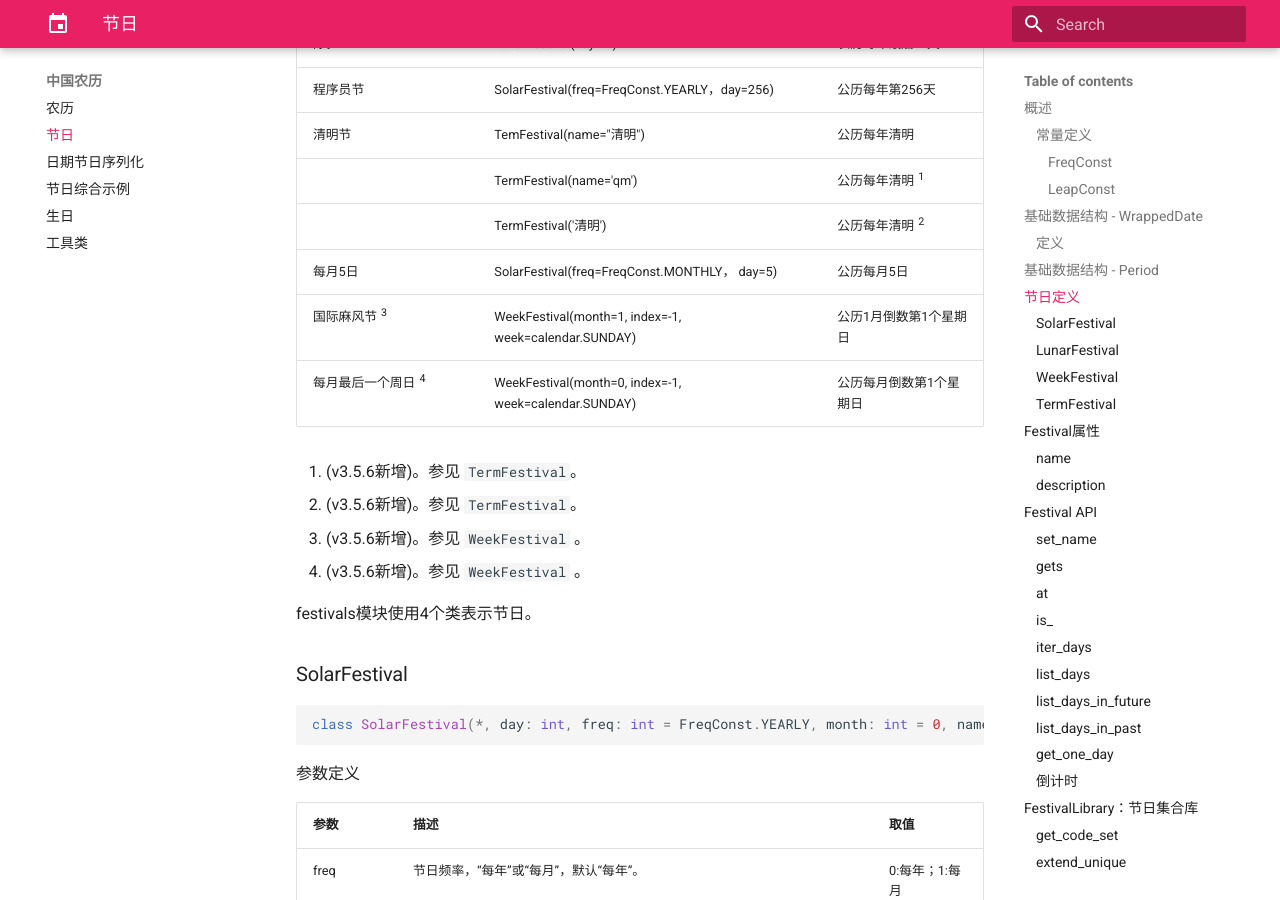
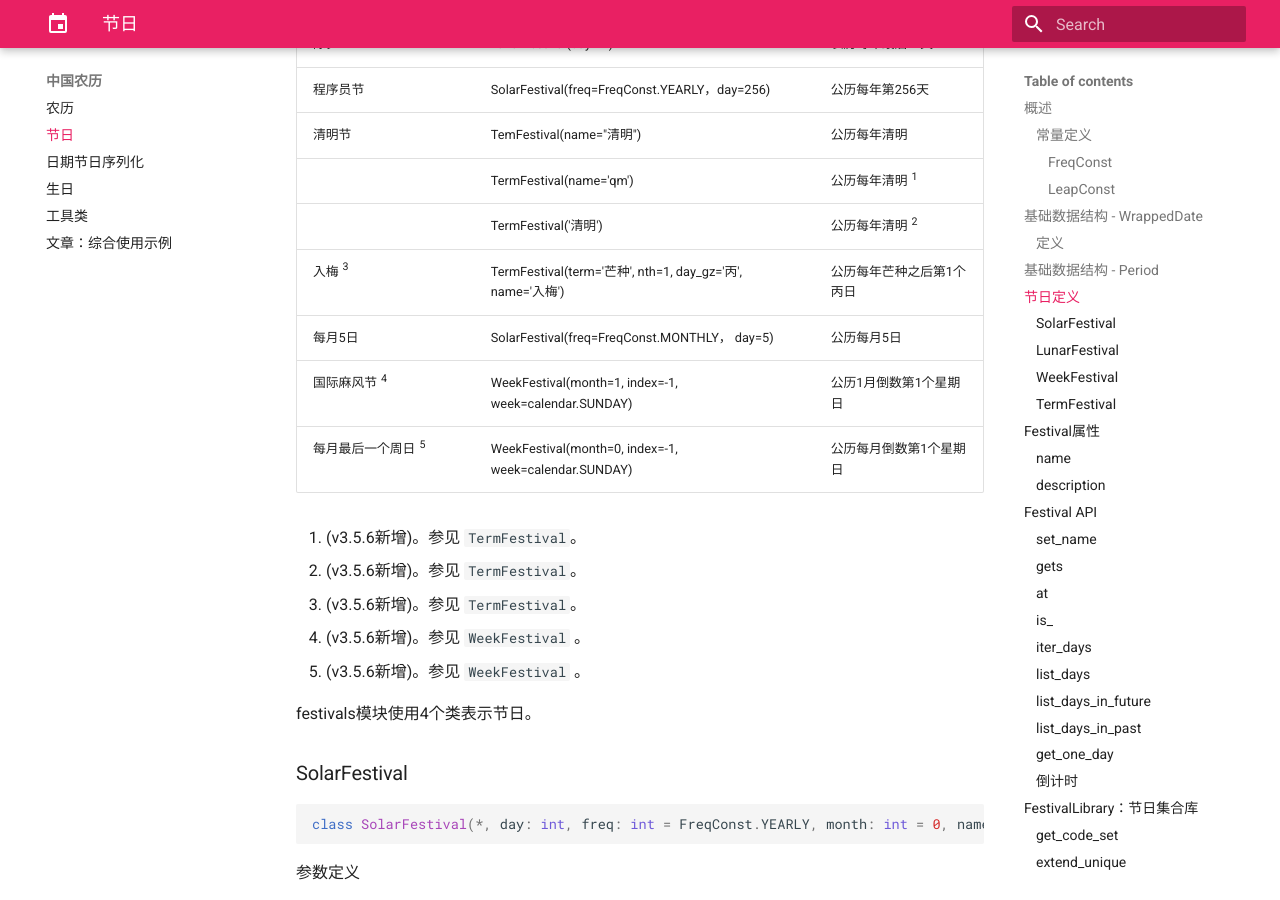
Before and after one commit to kinegratii/borax, an MkDocs documentation site: the page built from docs/guides/festivals2.md, in a window 1280 px wide and 900 px high, scrolled down 3388 px. Built offline with MkDocs 1.6.1 and Material for MkDocs 9.7.7, drawn with Linux system fonts in a browser that asks for light colours; some of the changed text lies outside the part shown.

Commit message:
:sparkles: Add nth for TermFestival #46

````diff
--- a/docs/guides/festivals2.md
+++ b/docs/guides/festivals2.md
@@ -110,23 +110,25 @@
 
 节日是对日期（公历和农历）的进一步抽象，Borax支持下列几种形式的节日。
 
-| 节日                          | 表示法                                                | 规范化描述                |
-| ----------------------------- | ----------------------------------------------------- | ------------------------- |
-| 元旦                          | SolarFestival(month=1, day=1)                         | 农历每年正月初一          |
-| 中秋节                        | LunarFestival(month=8, day=15)                        | 农历每年八月十五          |
-| 母亲节（每年5月第二个周日）   | WeekFestival(month=5, index=2, week=calendar.SUNDAY)  | 公历每年5月第2个星期日    |
-| 除夕                          | LunarFestival(day=-1)                                 | 农历每年最后一天          |
-| 程序员节                      | SolarFestival(freq=FreqConst.YEARLY，day=256)         | 公历每年第256天           |
-| 清明节                        | TemFestival(name="清明")                              | 公历每年清明              |
-|                               | TermFestival(name='qm')                               | 公历每年清明 <sup>1</sup> |
-|                               | TermFestival('清明')                                  | 公历每年清明 <sup>2</sup> |
-| 每月5日                       | SolarFestival(freq=FreqConst.MONTHLY， day=5)         | 公历每月5日               |
-| 国际麻风节 <sup>3</sup>       | WeekFestival(month=1, index=-1, week=calendar.SUNDAY) | 公历1月倒数第1个星期日    |
-| 每月最后一个周日 <sup>4</sup> | WeekFestival(month=0, index=-1, week=calendar.SUNDAY) | 公历每月倒数第1个星期日   |
+| 节日                          | 表示法                                                     | 规范化描述                |
+| ----------------------------- | ---------------------------------------------------------- | ------------------------- |
+| 元旦                          | SolarFestival(month=1, day=1)                              | 农历每年正月初一          |
+| 中秋节                        | LunarFestival(month=8, day=15)                             | 农历每年八月十五          |
+| 母亲节（每年5月第二个周日）   | WeekFestival(month=5, index=2, week=calendar.SUNDAY)       | 公历每年5月第2个星期日    |
+| 除夕                          | LunarFestival(day=-1)                                      | 农历每年最后一天          |
+| 程序员节                      | SolarFestival(freq=FreqConst.YEARLY，day=256)              | 公历每年第256天           |
+| 清明节                        | TemFestival(name="清明")                                   | 公历每年清明              |
+|                               | TermFestival(name='qm')                                    | 公历每年清明 <sup>1</sup> |
+|                               | TermFestival('清明')                                       | 公历每年清明 <sup>2</sup> |
+| 入梅 <sup>3</sup>             | TermFestival(term='芒种', nth=1, day_gz='丙', name='入梅') | 公历每年芒种之后第1个丙日 |
+| 每月5日                       | SolarFestival(freq=FreqConst.MONTHLY， day=5)              | 公历每月5日               |
+| 国际麻风节 <sup>4</sup>       | WeekFestival(month=1, index=-1, week=calendar.SUNDAY)      | 公历1月倒数第1个星期日    |
+| 每月最后一个周日 <sup>5</sup> | WeekFestival(month=0, index=-1, week=calendar.SUNDAY)      | 公历每月倒数第1个星期日   |
 
 
 
 1. (v3.5.6新增)。参见 `TermFestival`。
+2. (v3.5.6新增)。参见 `TermFestival`。
 2. (v3.5.6新增)。参见 `TermFestival`。
 2. (v3.5.6新增)。参见 `WeekFestival` 。
 2. (v3.5.6新增)。参见 `WeekFestival` 。
@@ -200,7 +202,7 @@
 v3.5.6以上。
 
 ```python
-class TermFestival(term: Union[int, str] = None, **kwargs)
+class TermFestival(term: Union[int, str] = None, nth: int = 0, day_gz: str = None, **kwargs
 ```
 
 v3.5.1-v3.5.5
@@ -223,11 +225,13 @@
 
 参数定义
 
-| 参数  | 描述                                       | 备注      |
-| ----- | ------------------------------------------ | --------- |
-| term  | 节气，取值节气序号、中文名称、拼音首字母。 | 3.5.6新增 |
-| index | 节气序号。                                 |           |
-| name  | 节气名称。                                 |           |
+| 参数   | 描述                                       | 备注      |
+| ------ | ------------------------------------------ | --------- |
+| term   | 节气，取值节气序号、中文名称、拼音首字母。 | 3.5.6新增 |
+| index  | 节气序号。                                 |           |
+| name   | 节气名称。                                 |           |
+| nth    | 计数，可取值负数，表示倒数计数。           |           |
+| day_gz | 天干或地支标签。                           |           |
 
 ## Festival属性
 
@@ -250,7 +254,7 @@
 from borax.calendars.festivals2 import SolarFestival, LunarFestival, WeekFestival
 
 print(SolarFestival(month=1, day=1).description) # '公历每年1月1日'
-print(SolarFestival(month=1, day=-1).description) # '公历每年1月倒数第1天'
+print(SolarFestival(month=1, day=-1).description) # '公历每年1月最后1天'
 print(SolarFestival(day=1).description) # '公历每年第1天'
 print(LunarFestival(month=1, day=1).description) # '农历每年正月初一'
 print(WeekFestival(month=5, index=2, week=calendar.SUNDAY, name='母亲节').description) # '公历5月第2个星期日'
--- a/mkdocs.yaml
+++ b/mkdocs.yaml
@@ -24,9 +24,9 @@
     - 农历: guides/lunardate.md
     - 节日: guides/festivals2.md
     - 日期节日序列化: guides/festivals2-serialize.md
-    - 节日综合示例: guides/festivals2-usage.md
     - 生日: guides/birthday.md
     - 工具类: guides/calendars-utils.md
+    - 文章：综合使用示例: guides/festivals2-usage.md
   - 数据结构:
     - 数据连接(Join): guides/join.md
     - 列选择器(fetch): guides/fetch.md
@@ -35,6 +35,11 @@
   - 数字:
     - 中文数字: guides/numbers.md
     - 百分数: guides/percentage.md
+  - 其他:
+    - 字符串: guides/strings.md
+    - 单例模式: guides/singleton.md
+    - 序列号池: guides/serial_pool.md
+    - json: guides/cjson.md
   - 项目日志:
     - 更新日志: changelog.md
     - 发布日志:
````
Also changed, not shown: docs/changelog.md (+2 -1 lines), docs/guides/festivals2-serialize.md (+8 -4 lines), docs/guides/festivals2-usage.md (+4 -8 lines), docs/release-note/v356.md (+10 -3 lines), 3 other files.
